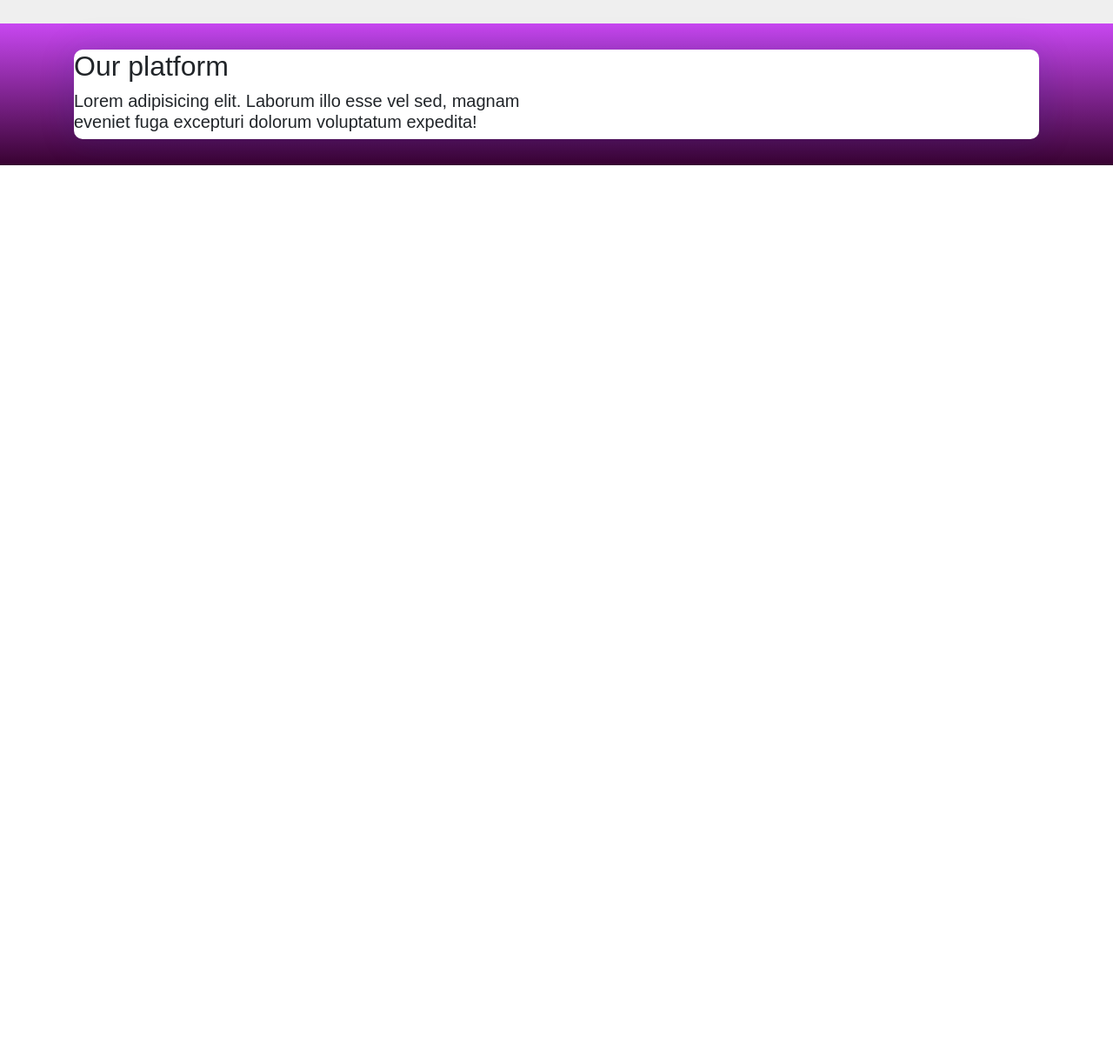
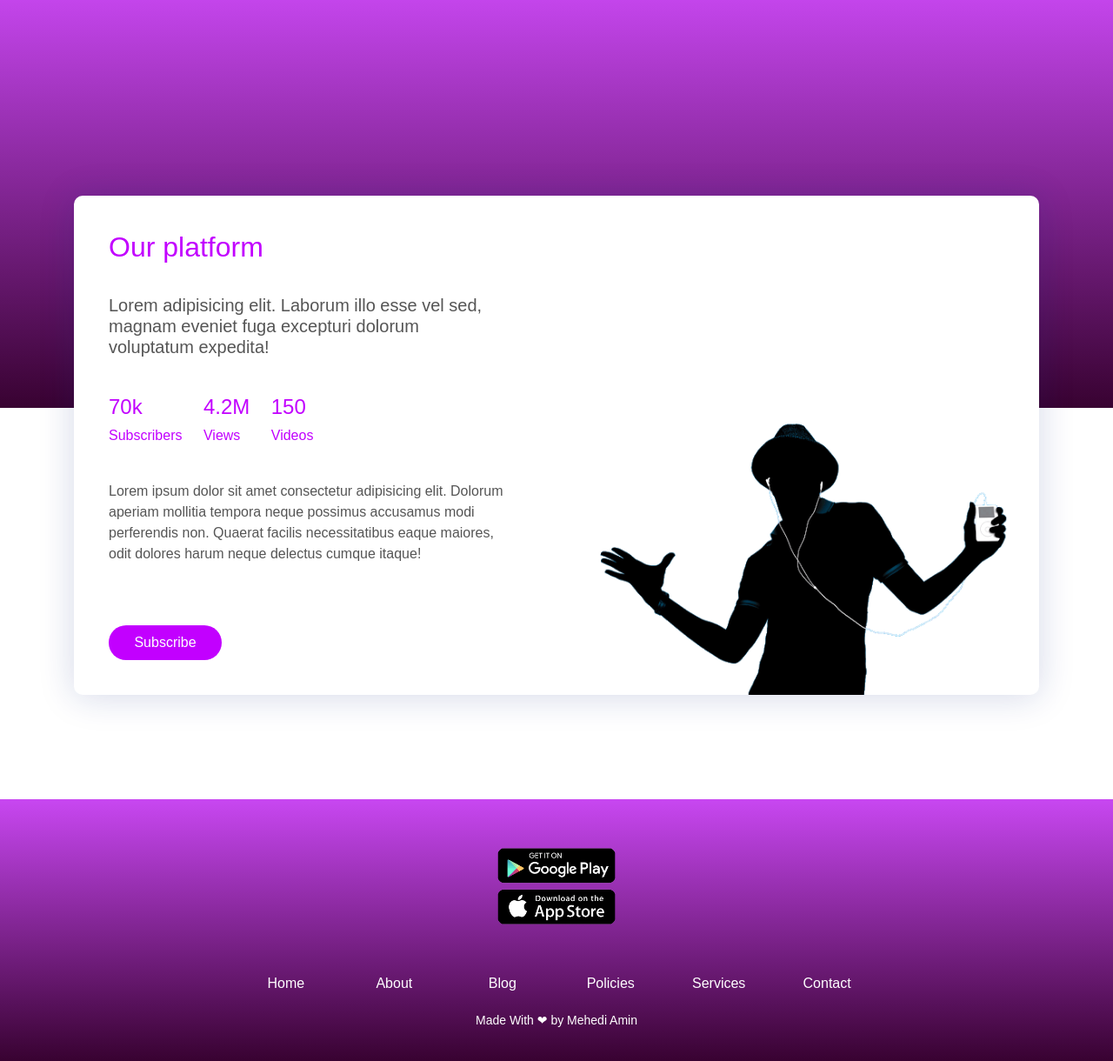
Before and after one commit to me6edi/Musical-Website-HTML-CSS-Bootstrap, a plain HTML site: page index.html in a window 1280 px wide. Shown: the part 1449-2669 px from the top of the page at 87% size. Before the commit the page ends 1639 px from the top, so only its background shows below. Drawn offline with nearby package versions, Linux system fonts and the light colour scheme.

Commit message:
complite

```diff
--- a/css/style.css
+++ b/css/style.css
@@ -10,7 +10,7 @@
     padding: 20px;
 }
 .top-bar img{
-    width: 130px;
+    width: 110px;
 }
 .top-button{
   float: right;
@@ -43,7 +43,7 @@
     color: #fff;
 }
 .hero .container{
-    margin-top: 13%;
+    margin-top: 10%;
 }
 .start-btn{
     background: transparent;
@@ -63,6 +63,7 @@
     padding: 30px 0;
     background: #efefef;
 }
+
 .influencres h1{
     margin: 60px 0;
     color: #555;
@@ -82,7 +83,59 @@
     border-radius: 10px;
     background: #fff;
     box-shadow: 0 2px 40px 0 rgba(17, 39, 125, 0.18);
+    margin-bottom: -360px !important;
+    margin-top: 210px;
 }
 .profile-details{
-
+    padding: 40px;
 }
+.profile-details h2{
+    color: #c200ff;
+    margin-bottom: 35px;
+}
+.followers span{
+    display: inline-block;
+    color: #c200ff;
+    margin: 35px 20px 35px 0;
+}
+.profile-details h5,p{
+    color: #555;
+}
+.btn-follow{
+    background: #c200ff;
+    border: none;
+    color: #fff;
+    width: 130px;
+    height: 40px;
+    margin-top: 54px;
+    border-radius: 14px;
+    border-radius: 50px;
+}
+.profile-img{
+    text-align: center;
+}
+.profile-img img {
+    width: 87%;
+    min-width: 350px;
+    margin-top: 197px;
+}
+.footer{
+    padding: 50px 0 20px;
+    background-image: linear-gradient(#c847f1,#380231);
+    margin-top: 450px;
+}
+.store-icon img{
+    width: 150px;
+    margin: 0 10px 50px;
+}
+.footer-menu a{
+    display: inline-block;
+    width: 120px;
+    color: #fff;
+    text-decoration: none !important;
+    margin-bottom: 20px;
+}
+.footer p{
+    color: #fff;
+    font-size: 14px;
+}
--- a/index.html
+++ b/index.html
@@ -1,6 +1,5 @@
 <!DOCTYPE html>
 <html lang="en">
-
 <head>
     <meta charset="UTF-8">
     <meta name="viewport" content="width=device-width, initial-scale=1.0">
@@ -19,7 +18,6 @@
         integrity="sha384-wfSDF2E50Y2D1uUdj0O3uMBJnjuUD4Ih7YwaYd1iqfktj0Uod8GCExl3Og8ifwB6" crossorigin="anonymous">
     </script>
 </head>
-
 <body>
     <section class="hero">
         <div class="top-bar">
@@ -80,26 +78,47 @@
             </div>
         </div>
     </section>
-
-
     <section>
         <div class="profile">
             <div class="container">
                     <div class="profile-card">
                         <div class="row">
                             <div class="col-md-6">
-                                <div class="profile-details">
+                            <div class="profile-details">
                                 <h2>Our platform</h2>
                                 <h5>Lorem adipisicing elit. Laborum illo esse vel sed, magnam eveniet fuga excepturi dolorum voluptatum expedita!</h5>
+                                <div class="followers">
+                                    <span><h4>70k</h4><h6>Subscribers</h6></span>
+                                    <span><h4>4.2M</h4><h6>Views</h6></span>
+                                    <span><h4>150</h4><h6>Videos</h6></span>
+                                </div>
+                                <p>Lorem ipsum dolor sit amet consectetur adipisicing elit. Dolorum aperiam mollitia tempora neque possimus accusamus modi perferendis non. Quaerat facilis necessitatibus eaque maiores, odit dolores harum neque delectus cumque itaque!</p>
+                                <button type="button" class="btn-follow">Subscribe</button>
                             </div>
                             </div>
-                            <div class="col-md-6"></div>
+                            <div class="col-md-6">
+                                <div class="profile-img">
+                                    <img src="img/img-4.png">
+                                </div>
+                            </div>
                         </div>
                     </div>
             </div>
         </div>
     </section>
-
+<section class="footer text-center">
+        <div class="store-icon">
+            <img src="img/play-store.png">
+        </div>
+        <div class="footer-menu">
+         <a href="#">Home</a>
+         <a href="#">About</a>
+         <a href="#">Blog</a>
+         <a href="#">Policies</a>
+         <a href="#">Services</a>
+         <a href="#">Contact</a>
+        </div>
+        <p>Made With &#10084; by Mehedi Amin</p>
+</section>
 </body>
-
 </html>
```
Also changed, not shown: img/img-4.png (added), img/play-store.png (added).
